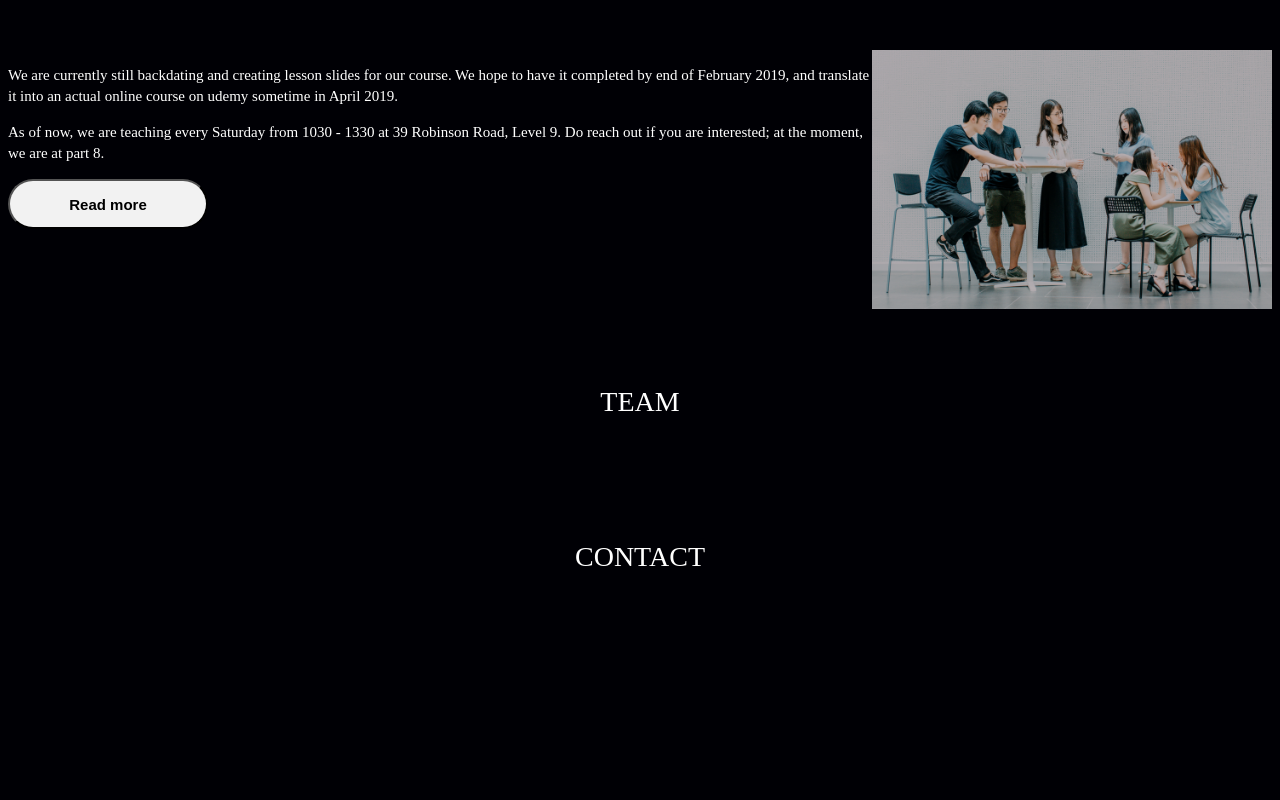
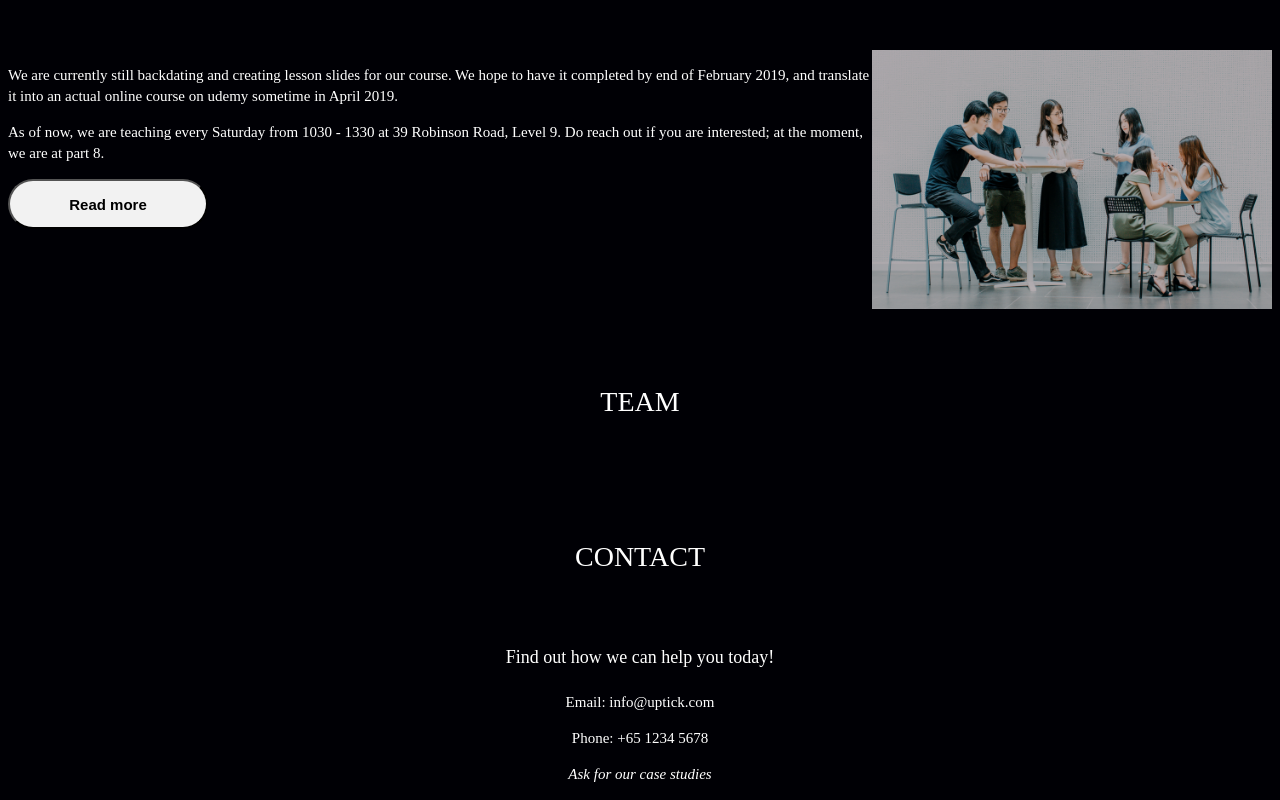
Before and after one commit to ongdominic/uptick, a Gatsby app: page / in a window 1280 px wide. Shown: the part 1222-2022 px from the top of the page. Before the commit the page ends 1869 px from the top, so only its background shows below. Built offline with nearby package versions, Linux system fonts and the light colour scheme.

Commit message:
Contact done

```diff
--- a/src/pages/index.js
+++ b/src/pages/index.js
@@ -1,5 +1,4 @@
 import React from "react";
-import { Link } from "gatsby";
 import Images from "../images";
 
 const {
@@ -43,10 +42,39 @@ const styles = {
   studypic: {
     maxWidth: "400px"
   },
+  centeralign: {
+    textAlign: "center"
+  },
   icon: {
     maxWidth: "60%",
     align: "center"
   }
+};
+
+const buttonStyles = {
+  default: {
+    background: "#F2F2F2",
+    height: "50px",
+    width: "200px",
+    fontSize: "15px",
+    fontWeight: "bold",
+    borderRadius: "30px"
+  }
+};
+
+const MyOwnButton = props => {
+  const { text = "Button", style = {} } = props;
+  return (
+    <button
+      style={{
+        ...buttonStyles.default,
+        ...props.style,
+        ...style
+      }}
+    >
+      {text}
+    </button>
+  );
 };
 
 const Navigation = () => {
@@ -70,6 +98,26 @@ const Navigation = () => {
       <div style={{ flex: 1 }}>
         <h4>BLOG</h4>
       </div>
+    </div>
+  );
+};
+
+const Banner = () => {
+  return (
+    <div>
+      <img
+        style={{
+          maxWidth: "100%"
+        }}
+        src={Heroimage}
+        alt=""
+      />
+      <h1>UpTick</h1>
+      <h3>
+        We love data and the work we do. We work closely with our clients to
+        deliver the best possible solutions for their needs.
+      </h3>
+      <MyOwnButton text="Contact us today" style={{}} />
     </div>
   );
 };
@@ -113,32 +161,6 @@ const Expertise = () => {
   );
 };
 
-const buttonStyles = {
-  default: {
-    background: "#F2F2F2",
-    height: "50px",
-    width: "200px",
-    fontSize: "15px",
-    fontWeight: "bold",
-    borderRadius: "30px"
-  }
-};
-
-const MyOwnButton = props => {
-  const { text = "Button", style = {} } = props;
-  return (
-    <button
-      style={{
-        ...buttonStyles.default,
-        ...props.style,
-        ...style
-      }}
-    >
-      {text}
-    </button>
-  );
-};
-
 const DSCourse = () => {
   return (
     <div style={styles.two}>
@@ -163,22 +185,24 @@ const DSCourse = () => {
   );
 };
 
+const Contact = () => {
+  return (
+    <div>
+      <h4>Find out how we can help you today! </h4>
+      <p style={styles.centeralign}>Email: info@uptick.com </p>
+      <p style={styles.centeralign}> Phone: +65 1234 5678 </p>
+      <p style={styles.centeralign}>
+        <em>Ask for our case studies</em>
+      </p>
+    </div>
+  );
+};
+
 const Main = () => (
   <div>
     <Navigation />
-    <img
-      style={{
-        maxWidth: "100%"
-      }}
-      src={Heroimage}
-      alt=""
-    />
-    <h1>UpTick</h1>
-    <h3>
-      We love data and the work we do. We work closely with our clients to
-      deliver the best possible solutions for their needs.
-    </h3>
-    <MyOwnButton text="Contact us today" style={{}} />
+
+    <Banner />
 
     <h2>EXPERTISE</h2>
 
@@ -191,6 +215,8 @@ const Main = () => (
     <h2>TEAM</h2>
 
     <h2>CONTACT</h2>
+
+    <Contact />
   </div>
 );
 
```
